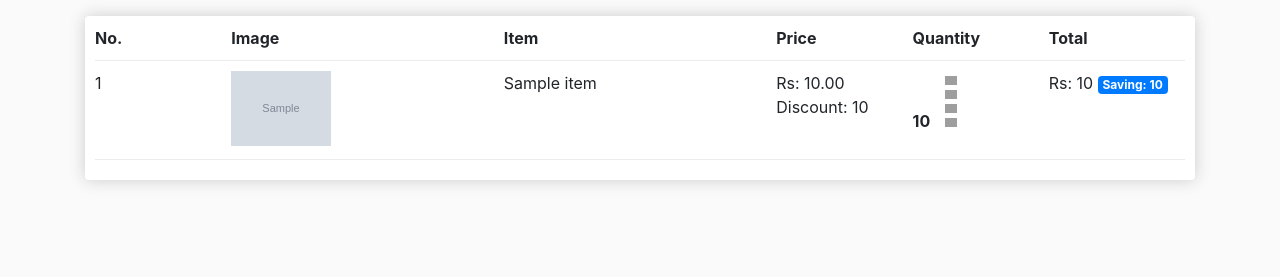
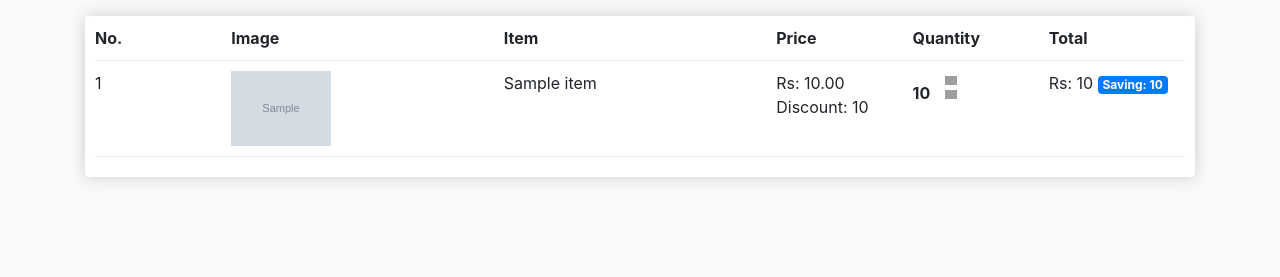
Before and after one commit to ashutosh164/Django-ecom, a Django app: template store/templates/order_summary.html in a window 1280 px wide. Shown: the part 245-522 px from the top of the page. Run offline with Django 3.2, Linux system fonts and the light colour scheme; the template is opened without the code that fills it: most values are stand-ins (such as "Sample title", 1, 10 or a date in 2020); grey boxes marked "Sample" are stand-in pictures; parts of the project's set-up code (start-up, migrations or seed data) failed here and were passed over; some libraries are stand-ins or nearby versions; grey boxes are pictures that could not be loaded.

```diff
--- a/store/templates/order_summary.html
+++ b/store/templates/order_summary.html
@@ -42,8 +42,6 @@
                 <div style="flex:1">
                     <p class="quantity">{{order_item.quantity}}</p>
                     <div class="quantity">
-                        <img class="chg-quantity" src="{% static 'image/arro.w-up.png' %}">
-                        <img class="chg-quantity" src="{% static 'image/arrow-down.png' %}">
                         <img class="chg-quantity" src="{% static 'image/arrow-up.png' %}">
                         <a href="{% url 'remove_item' order_item.item.id %}"><img class="chg-quantity" src="{% static 'image/arrow-down.png' %}"></a>
 
```
